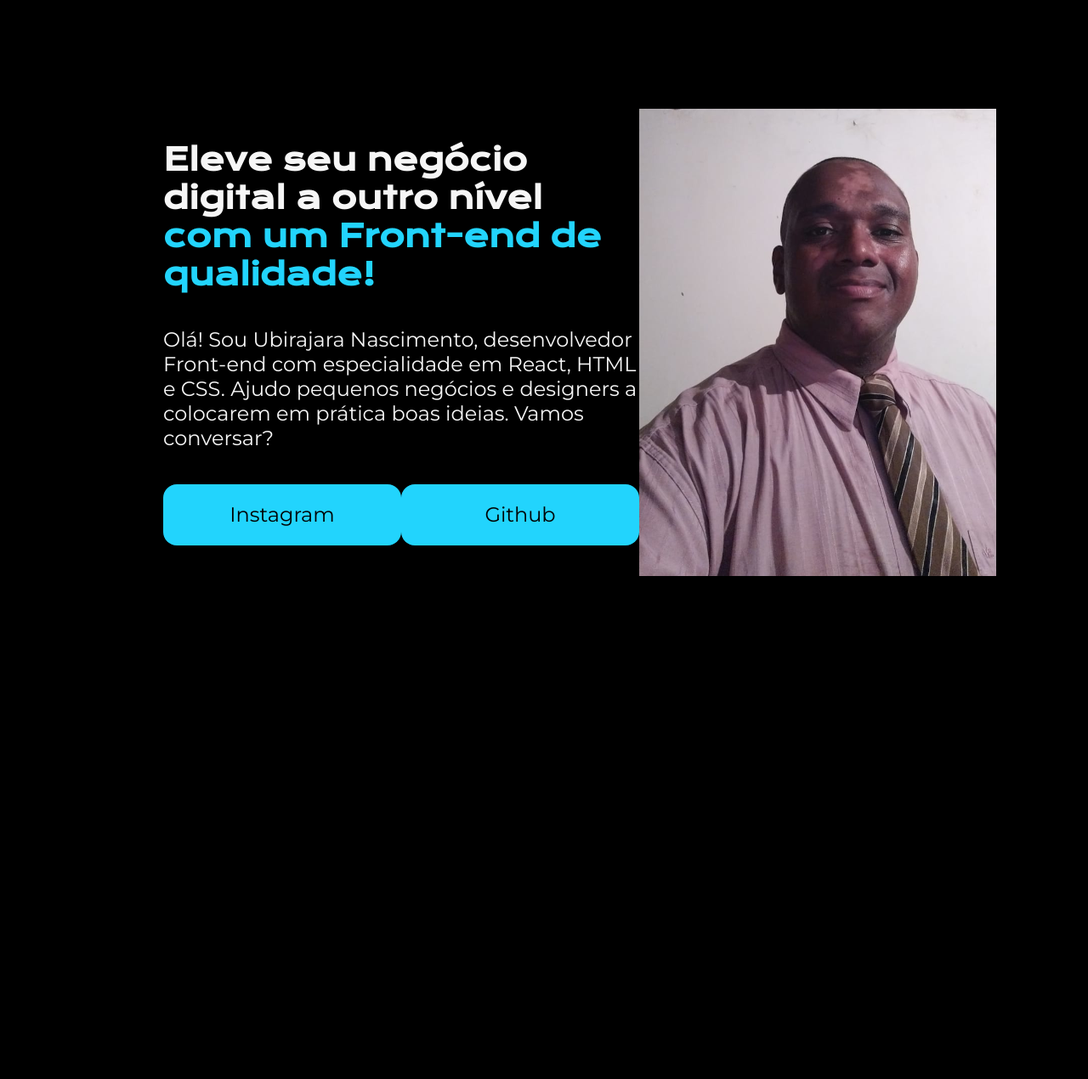
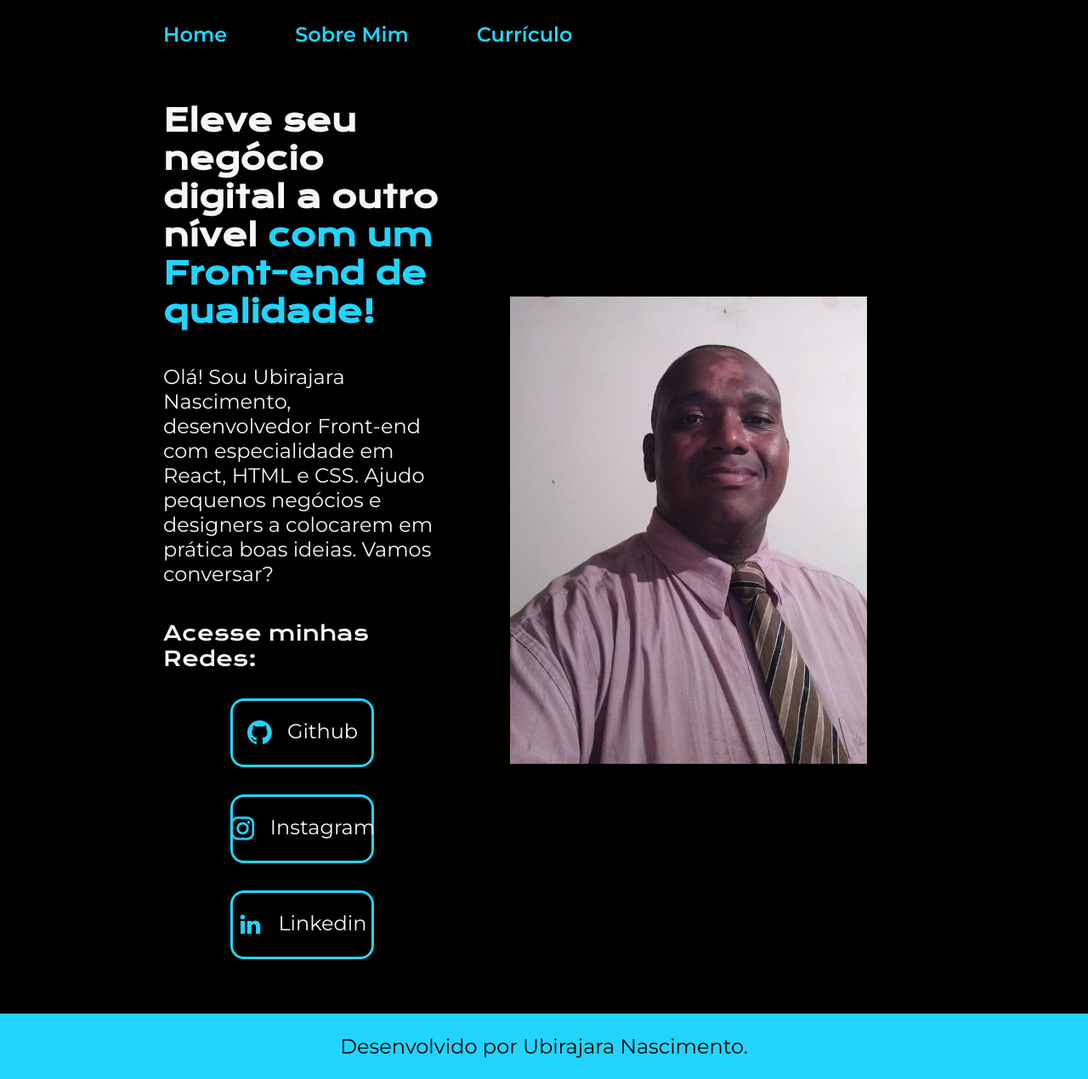
Before and after one commit to Ubirajara1988/Portifolio, a plain HTML site: page index.html in a window 1280 px wide. Shown: the whole page at 85% size. Before the commit the page ends 928 px from the top, so only its background shows below. Drawn offline with nearby package versions, Linux system fonts and the light colour scheme.

Commit message:
fist commit

```diff
--- a/index.html
+++ b/index.html
@@ -4,21 +4,40 @@
     <meta charset="UTF-8">
     <meta name="viewport" content="width=device-width, initial-scale=1.0">
     <title>Portifolio</title>
-    <link rel="stylesheet" href="style.css">
+    <link rel="stylesheet" href="slyles/style.css">
 </head>
 <body>
-    <header></header>
+    <header class="cabecalho">
+        <nav class="cabecalho__menu">
+            <a class="cabecalho__menu__link" href="index.html">Home</a>
+            <a class="cabecalho__menu__link" href="about.html">Sobre Mim</a>
+            <a class="cabecalho__menu__link" href="currículo.html">Currículo</a>
+        </nav>
+    </header>
     <main class="apresentacao">
         <section class="apresentacao__conteudo">
             <h1 class="apresentacao__conteudo__titulo">Eleve seu negócio digital a outro nível <strong class="titulo-destaque">com um Front-end de qualidade!</strong></h1>
             <p class="apresentacao__conteudo__texto">Olá! Sou Ubirajara Nascimento, desenvolvedor Front-end com especialidade em React, HTML e CSS. Ajudo pequenos negócios e designers a colocarem em prática boas ideias. Vamos conversar?</p>
             <div class="apresentacao__links">
-            <a class="apresentacao__links__link"href="https://instagram.com/ubirajaranascimentodelima">Instagram</a>
-            <a class="apresentacao__links__link"href="http://github.com/ubirajara1988">Github</a>  </div>  </section>
-        <img src="junior1.png" alt="Foto de Ubirajara Nascimento">
+                <h2 class="apresentacao__links__subtitulo">Acesse minhas Redes:</h2>                                <a class="apresentacao__links__navegacao"href="http://github.com/ubirajara1988">
+                <img src="assets/github.png" alt="simbolo github">
+                Github</a>
+                <a class="apresentacao__links__navegacao"href="https://instagram.com/ubirajaranascimentodelima">
+                <img src="assets/instagram.png" alt="simbolo instagram">
+                Instagram</a>
+                <a class="apresentacao__links__navegacao"href="www.linkedin.com/in/ubirajara-nascimento-de-lima-03a725145">
+                    <img src="assets/linkedin.png" alt="simbolo linkedin">
+                    Linkedin</a>
+                    </div>
+                    </section>
+
+
+        <img class="navegacao" src="junior3.png" alt="Foto de Ubirajara Nascimento">
 
     </main>
-    <footer></footer>
+    <footer class="rodape">
+        <p>Desenvolvido por Ubirajara Nascimento.</p>
+    </footer>
 
 
 </body>
--- /dev/null
+++ b/slyles/style.css
@@ -0,0 +1,138 @@
+@import url('https://fonts.googleapis.com/css2?family=Krona+One&family=Montserrat:ital,wght@0,100..900;1,100..900&display=swap');
+
+:root {
+    --cor-primaria : #000000;
+    --cor--secundaria : #F6F6F6;
+    --cor-terciaria : #22D4FD;
+    --cor-houver : #272727;
+
+    --fonte-primaria : "Krona One", sans-serif;
+    --fonte-secundaria : "Montserrat", sans-serif;
+
+}
+* {
+    margin: 0;
+    padding: 0;
+
+}
+
+body {
+
+    box-sizing: border-box;
+    background-color: var(--cor-primaria);
+    color: var(--cor--secundaria);
+}
+
+.cabecalho {
+    padding: 2% 0% 0% 15%;
+
+}
+
+.cabecalho__menu {
+    display: flex;
+    gap: 80px;
+}
+
+.cabecalho__menu__link {
+    font-family: var(--fonte-secundaria);
+    font-size: 1.5rem;
+    font-weight: 600;
+    color: var(--cor-terciaria);
+    text-decoration: none;
+}
+
+.apresentacao {
+    padding: 5% 15%;
+    display: flex;
+    align-items: center;
+    justify-content: space-between;
+    gap: 82px;
+}
+
+.apresentacao__conteudo {
+    width: 50%;
+    display: flex;
+    flex-direction: column;
+    gap: 40px;
+
+}
+
+.apresentacao__conteudo__titulo {
+    font-size: 2.25rem;
+    font-family: var(--fonte-primaria);
+
+}
+.titulo-destaque {
+    color: var(--cor-terciaria);
+}
+
+.apresentacao__conteudo__texto {
+    font-size: 1.5rem;
+    font-family: var(--fonte-secundaria);
+}
+
+.apresentacao__links {
+    display: flex;
+    flex-direction: column;
+    justify-content: space-between;
+    align-items: center;
+    gap: 32px;
+}
+
+.apresentacao__links__subtitulo {
+    font-family: var(--fonte-primaria);
+    font-weight: 400;
+    font-size: 1.5rem;
+}
+
+.apresentacao__links__navegacao {
+    display: flex;
+    justify-content: center;
+    gap: 16px;
+    border: 3px solid var(--cor-terciaria);
+    width: 50%;
+    text-align: center;
+    border-radius: 16px;
+    font-size: 1.5rem;
+    padding: 21.5px 0;
+    text-decoration: none;
+    color: var(--cor--secundaria);
+    font-family:var(--fonte-secundaria);
+
+}
+
+.apresentacao__links__navegacao:hover {
+    background-color: var(--cor-houver);
+}
+
+.apresentacao__imagem {
+    width: 50%;
+}
+
+.rodape {
+    padding: 24px;
+    color: var(--cor-primaria);
+    background-color: var(--cor-terciaria);
+    text-align: center;
+    font-family: var(--fonte-secundaria);
+    font-size: 1.5rem;
+    font-weight: 400;
+}
+
+@media (max-width:1200px){
+    .cabecalho {
+        padding: 10%;
+    }
+    .cabecalho__menu {
+        justify-content: center;
+    }
+    .apresentacao {
+        flex-direction: column-reverse;
+        padding: 5%;
+    }
+
+    .apresentacao__conteudo {
+        width: auto;
+    }
+
+}
--- a/style.css
+++ /dev/null
@@ -1,62 +0,0 @@
-@import url('https://fonts.googleapis.com/css2?family=Krona+One&family=Montserrat:ital,wght@0,100..900;1,100..900&display=swap');
-
-* {
-    margin: 0;
-    padding: 0;
-
-}
-
-body {
-    height: 100vh;
-    box-sizing: border-box;
-    background-color: black;
-    color: #F6F6F6;
-}
-
-.titulo-destaque {
-    color: #22D4FD;
-}
-
-.apresentacao {
-    margin: 10% 15%;
-    display: flex;
-    align-items: center;
-    justify-content: space-between;
-}
-
-.apresentacao__conteudo {
-    width: 615px;
-    display: flex;
-    flex-direction: column;
-    gap: 40px;
-
-}
-
-.apresentacao__conteudo__titulo {
-    font-size: 36px;
-    font-family: "Krona One", sans-serif;
-
-}
-
-.apresentacao__conteudo__texto {
-    font-size: 24px;
-    font-family: "Montserrat", sans-serif;
-}
-
-.apresentacao__links {
-    display: flex;
-    justify-content: space-between;
-}
-
-.apresentacao__links__link {
-    background-color: #22D4FD;
-    width: 280px;
-    text-align: center;
-    border-radius: 16px;
-    font-size: 24px;
-    padding: 21.5px 0;
-    text-decoration: none;
-    color: #000000;
-    font-family: "Montserrat", sans-serif;
-
-}
```
Also changed, not shown: about.html (added, +32 -0 lines), currículo.html (added, +33 -0 lines), assets/github.png (added), assets/instagram.png (added), assets/linkedin.png (added), assets/twitch.png (added), assets/twitter-novo.png (added), assets/twitter.png (added), junior3.png (added).
